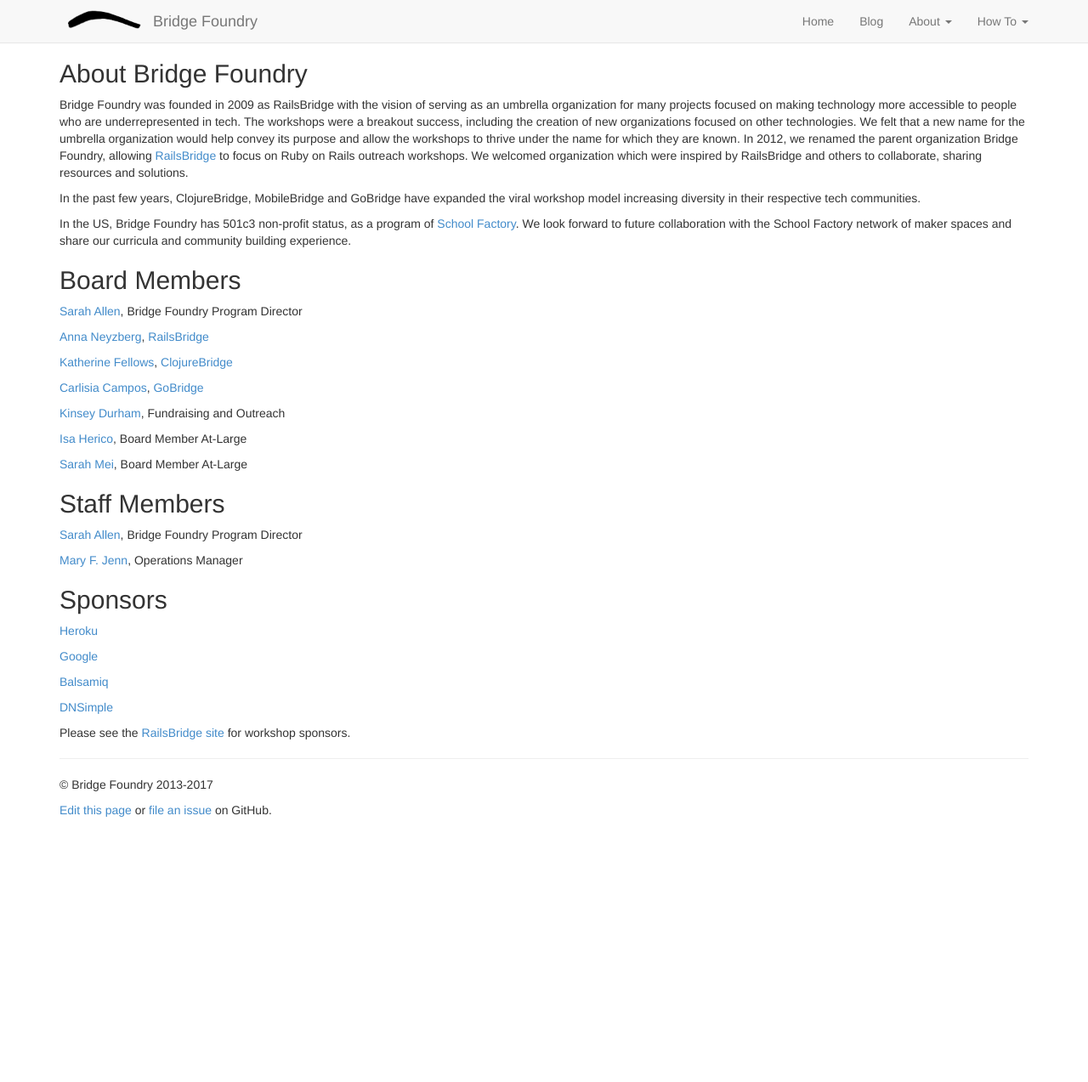
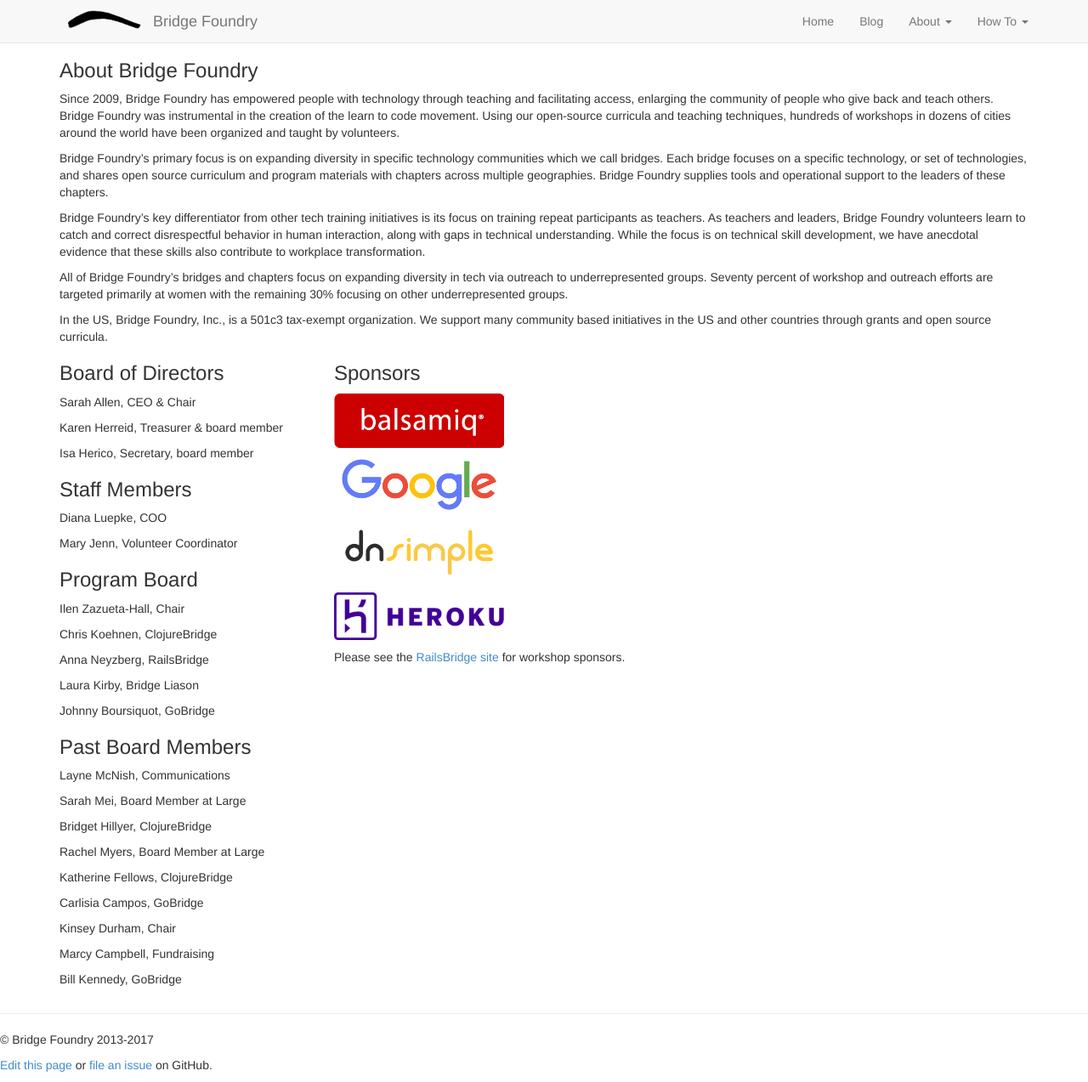
Before and after one commit to Satsaimistoowqp/bridgefoundry.github.io, a Jekyll site: the page built from about.html, in a window 1280 px wide and 1273 px high. Shown: the whole window at 85% size. Built offline with Jekyll 4.4.1, drawn with Linux system fonts in a browser that asks for light colours.

Commit message:
add sponsor logos and update content on about page

```diff
--- a/about.html
+++ b/about.html
@@ -7,40 +7,80 @@
     <a name="about"></a>
     <div class="inner-contents">
         <h2>About Bridge Foundry</h2>
-      <p>Bridge Foundry was founded in 2009 as RailsBridge with the vision of serving as an umbrella organization for many projects focused on making technology more accessible to people who are underrepresented in tech. The workshops were a breakout success, including the creation of new organizations focused on other technologies.  We felt that a new name for the umbrella organization would help convey its purpose and allow the workshops to thrive under the name for which they are known. In 2012, we renamed the parent organization Bridge Foundry, allowing <a href="http://www.railsbridge.org">RailsBridge</a> to focus on Ruby on Rails outreach workshops.  We welcomed organization which were inspired by RailsBridge and others to collaborate, sharing resources and solutions.</p>
-      <p>In the past few years, ClojureBridge, MobileBridge and GoBridge have expanded the viral workshop model increasing diversity in their respective tech communities.</p>
-      <p>In the US, Bridge Foundry has 501c3 non-profit status, as a program of <a href="http://schoolfactory.org/">School Factory</a>.  We look forward to future collaboration with the School Factory network of maker spaces and share our curricula and community building experience.</p>
+        <p>Since 2009, Bridge Foundry has empowered people with technology through teaching and facilitating access, enlarging
+          the community of people who give back and teach others. Bridge Foundry was instrumental in the creation of the learn
+          to code movement. Using our open-source curricula and teaching techniques, hundreds of workshops in dozens of cities
+          around the world have been organized and taught by volunteers.</p>
+        <p>Bridge Foundry’s primary focus is on expanding diversity in specific technology communities which we call bridges. Each bridge focuses on a specific technology, or set of technologies, and shares open source curriculum and program materials
+        with chapters across multiple geographies. Bridge Foundry supplies tools and operational support to the leaders of
+        these chapters.</p>
+
+        <p>Bridge Foundry’s key differentiator from other tech training initiatives is its focus on training repeat
+        participants as teachers. As teachers and leaders, Bridge Foundry volunteers learn to catch and correct disrespectful behavior
+        in human interaction, along with gaps in technical understanding. While the focus is on technical skill development,
+        we have anecdotal evidence that these skills also contribute to workplace transformation.<p>
+
+        <p> All of Bridge Foundry’s bridges
+        and chapters focus on expanding diversity in tech via outreach to underrepresented groups. Seventy percent of workshop
+        and outreach efforts are targeted primarily at women with the remaining 30% focusing on other underrepresented groups.</p>
+
+        In the US, Bridge Foundry, Inc., is a 501c3 tax-exempt organization. We support many community based initiatives in the US and other countries through grants and open source curricula.
     </div>
   </div>
+
   <div class="board">
+    <div class="board__info">
+      <div class="board__members">
         <a name="board"></a>
-    <h2>Board Members</h2>
-    <p><a href="https://twitter.com/ultrasaurus">Sarah Allen</a>, Bridge Foundry Program Director</p>
-    <p><a href="https://twitter.com/ANeyzb">Anna Neyzberg</a>, <a href="http://railsbridge.org/">RailsBridge</a></p>
-    <p><a href="https://twitter.com/kf">Katherine Fellows</a>, <a href="http://www.clojurebridge.org/">ClojureBridge</a></p>
-    <p><a href="https://twitter.com/carlisia">Carlisia Campos</a>, <a href="http://www.golangbridge.org/">GoBridge</a></p>
-    <p><a href="https://twitter.com/KinseyAnnDurham">Kinsey Durham</a>, Fundraising and Outreach</p>
-    <p><a href="https://twitter.com/msherico">Isa Herico</a>, Board Member At-Large</p>
-    <p><a href="https://twitter.com/sarahmei">Sarah Mei</a>, Board Member At-Large</p>
+        <h2>Board of Directors</h2>
+        <p>Sarah Allen, CEO &amp; Chair</p>
+        <p>Karen Herreid, Treasurer &amp; board member</p>
+        <p>Isa Herico, Secretary, board member</p>
+
+        <div class="board_staff">
+          <a name="staff"></a>
+          <h2>Staff Members</h2>
+          <p>Diana Luepke, COO</p>
+          <p>Mary Jenn, Volunteer Coordinator</p>
+        </div>
+
+
+        <h2>Program Board</h2>
+        <a name="program-board"></a>
+        <p>Ilen Zazueta-Hall, Chair</p>
+        <p>Chris Koehnen, ClojureBridge</p>
+        <p>Anna Neyzberg, RailsBridge</p>
+        <p>Laura Kirby, Bridge Liason</p>
+        <p>Johnny Boursiquot, GoBridge</p>
+
+        <h2>Past Board Members</h2>
+        <a name="past-board-members"></a>
+        <p>Layne McNish, Communications</p>
+        <p>Sarah Mei, Board Member at Large</p>
+        <p>Bridget Hillyer, ClojureBridge</p>
+        <p>Rachel Myers, Board Member at Large</p>
+        <p>Katherine Fellows, ClojureBridge</p>
+        <p>Carlisia Campos, GoBridge</p>
+        <p>Kinsey Durham, Chair</p>
+        <p>Marcy Campbell, Fundraising</p>
+        <p>Bill Kennedy, GoBridge</p>
 
       </div>
 
-  <div class="staff">
-    <a name="staff"></a>
-    <h2>Staff Members</h2>
-    <p><a href="https://twitter.com/ultrasaurus">Sarah Allen</a>, Bridge Foundry Program Director</p>
-    <p><a href="https://twitter.com/mfjenn">Mary F. Jenn</a>, Operations Manager</p>
+
     </div>
 
     <div class="sponsors">
       <a name="sponsors"></a>
       <div class="inner-contents">
         <h2>Sponsors</h2>
-      <p> <a href="https://www.heroku.com/">Heroku</a></p>
-      <p> <a href="https://www.google.com/">Google</a></p>
-      <p> <a href="https://balsamiq.com/">Balsamiq</a></p>
-      <p> <a href="https://dnsimple.com/">DNSimple</a></p>
+        <p class="board__info--sponsor-logo"> <a href="https://balsamiq.com/"><img src="/images/balsamiq-logo.png" width="200px"/></a></p>
+        <p class="board__info--sponsor-logo"><a href="https://www.google.com/"><img src="/images/google-logo.png" width="200px"/></a></p>
+        <p class="board__info--sponsor-logo"><a href="https://dnsimple.com/"><img src="/images/dnsimple-logo.png" width="200px"/></a></p>
+        <p class="board__info--sponsor-logo"><a href="https://www.heroku.com/"><img src="/images/heroku-logo.jpg" width="200px"/></a></p>
 
       <p>Please see the <a href="http://www.railsbridge.org/about/sponsors">RailsBridge site</a> for workshop sponsors.</p>
       </div>
     </div>
+  </div>
+</div>
--- a/site.css
+++ b/site.css
@@ -1,6 +1,10 @@
 
 body {
   padding-top: 50px;
+}
+
+h2 {
+  font-size: 24px;
 }
 
 .hero {
@@ -62,3 +66,17 @@
   border-top:2px solid #9a3c47;
   margin-top: 2px;
 }
+
+.board {
+  display: flex;
+  flex-direction: row;
+  justify-content: flex-start;
+}
+
+.board__info{
+  padding-right: 60px;
+}
+
+.board__info--sponsor-logo {
+  margin-bottom: 10px;
+}
```
Also changed, not shown: images/balsamiq-logo.png (added), images/dnsimple-logo.png (added), images/google-logo.png (added), images/heroku-logo.jpg (added). Lines whose indentation alone changed are shown as unchanged.
